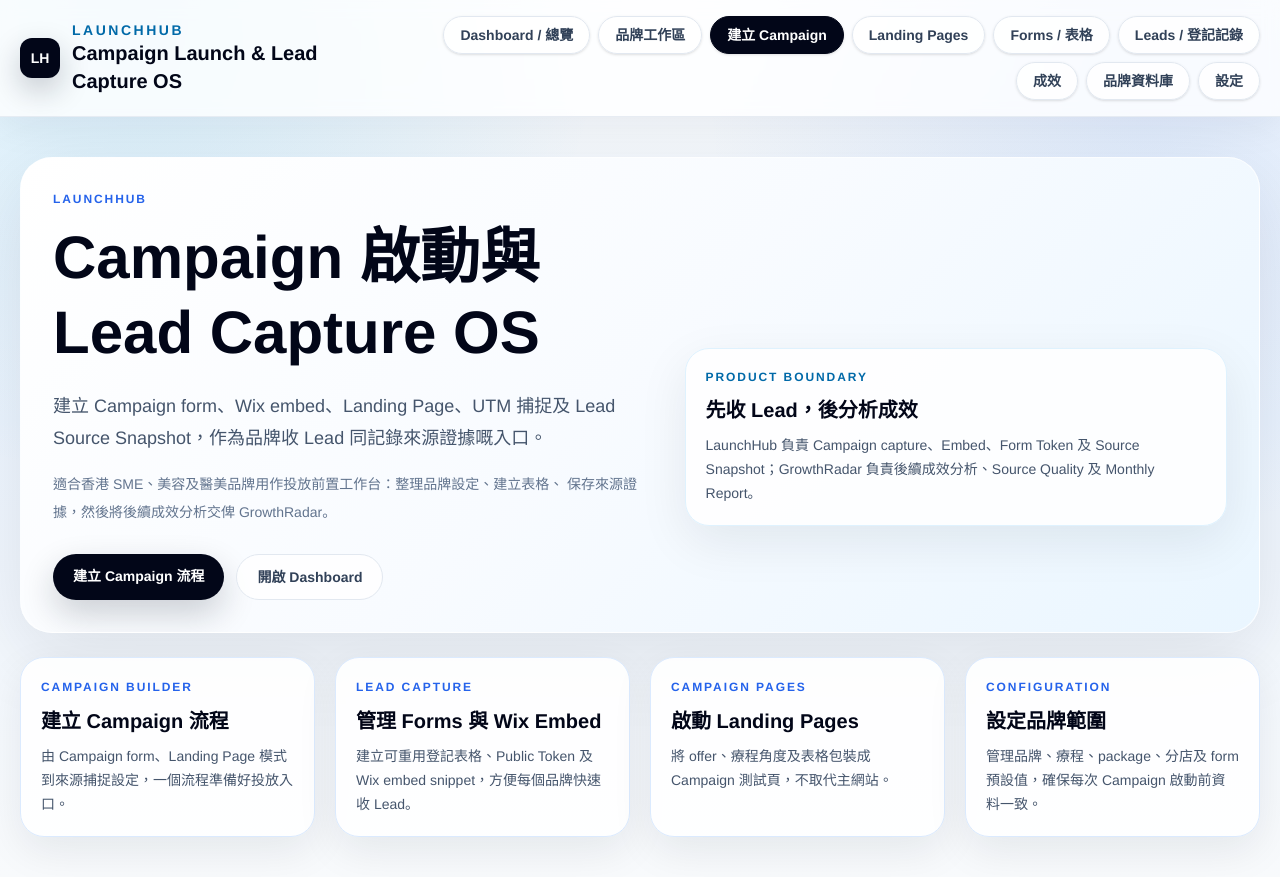
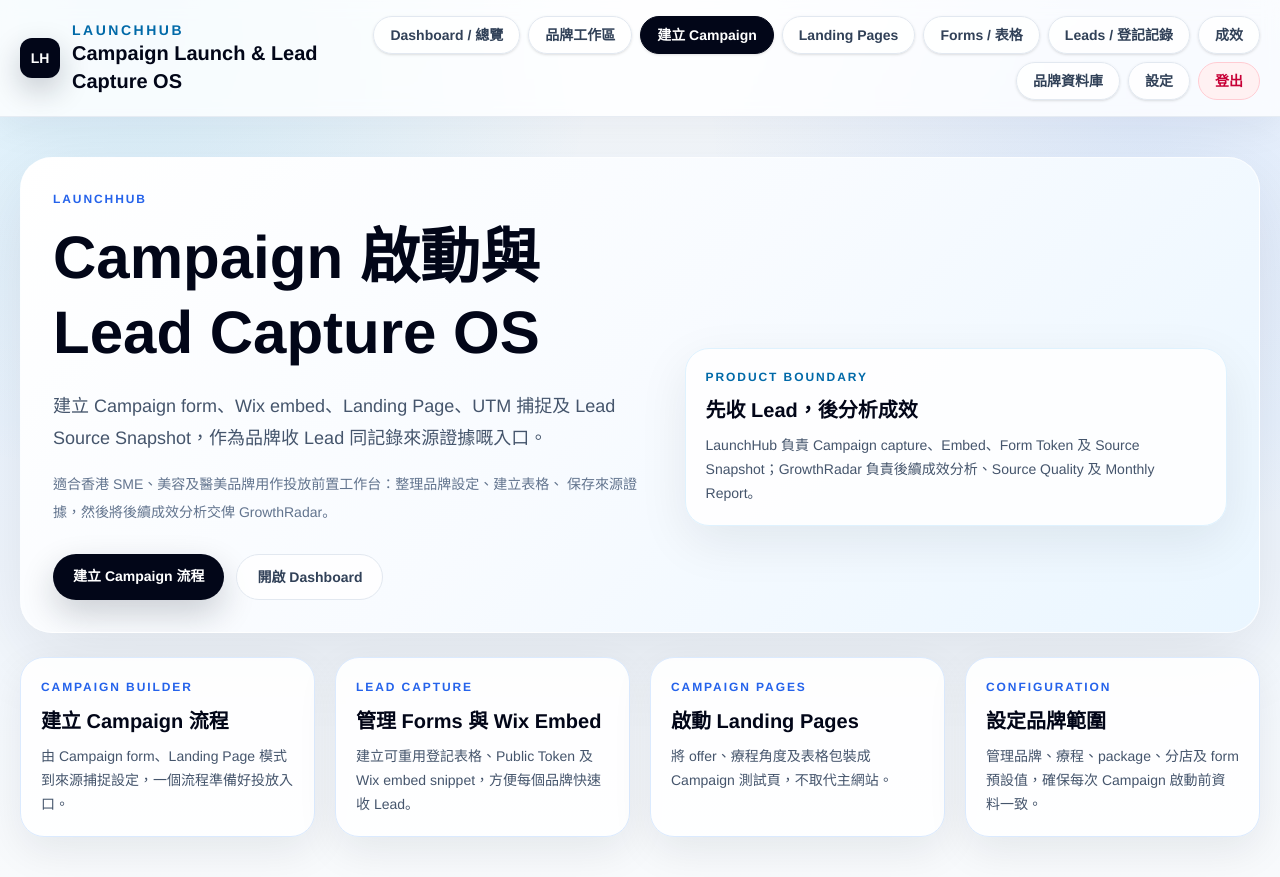
Before and after one commit to kieran97125/growthos-launchhub, a Next.js app: page / in a window 1280 px wide. Built offline with nearby package versions, Linux system fonts and the light colour scheme.

Commit message:
Add LaunchHub admin logout navigation

```diff
--- a/src/components/alyssa/AppNav.tsx
+++ b/src/components/alyssa/AppNav.tsx
@@ -43,6 +43,12 @@
               {item.label}
             </Link>
           ))}
+          <Link
+            href="/logout"
+            className="alyssa-focus rounded-full border border-rose-200 bg-rose-50 px-4 py-2 text-sm font-semibold text-rose-700"
+          >
+            登出
+          </Link>
         </nav>
       </div>
     </header>
```
